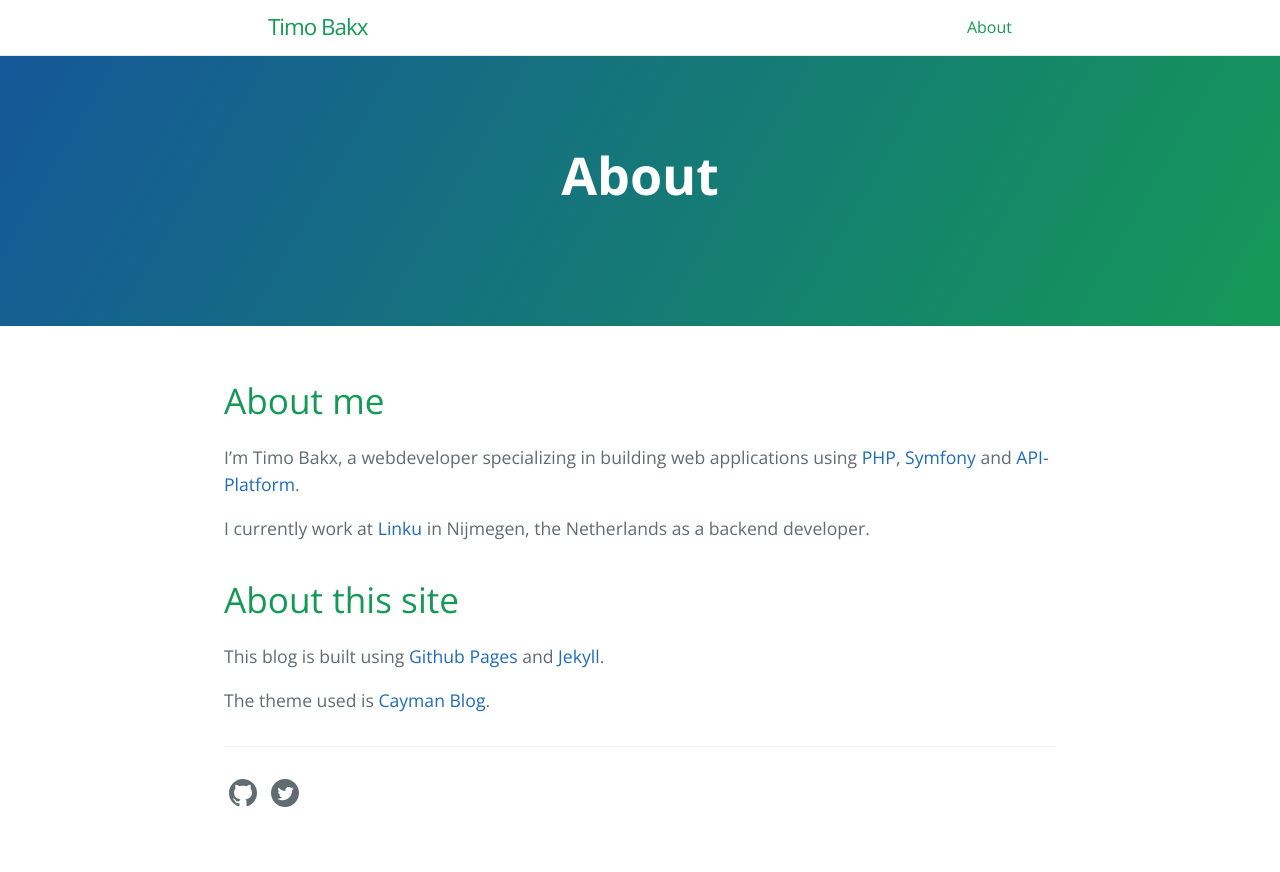
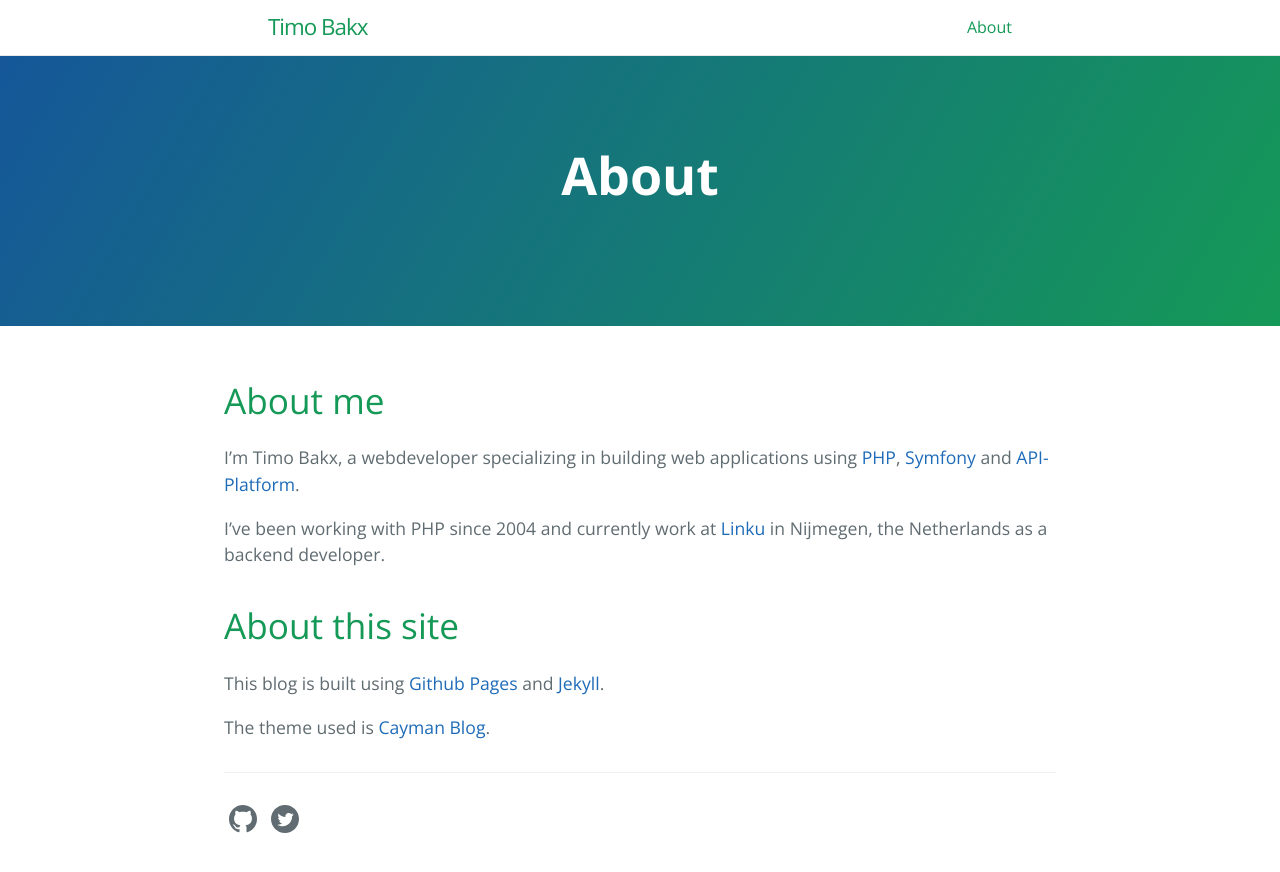
Before and after one commit to TimoBakx/timobakx.github.io, a Jekyll site: the page built from about.md, in a window 1280 px wide. Shown: the top 872 px of the page. Built offline with Jekyll 4.4.1, drawn with Linux system fonts in a browser that asks for light colours.

Commit message:
Updated about page

```diff
--- a/about.md
+++ b/about.md
@@ -9,8 +9,8 @@ permalink: /about/
 I'm Timo Bakx, a webdeveloper specializing in building web applications using
 [PHP][_php], [Symfony][_symfony] and [API-Platform][_apiplatform].
 
-I currently work at [Linku][_linku] in Nijmegen, the Netherlands as a backend
-developer.
+I've been working with PHP since 2004 and currently work at [Linku][_linku] in Nijmegen,
+the Netherlands as a backend developer.
 
 # About this site
 
```
